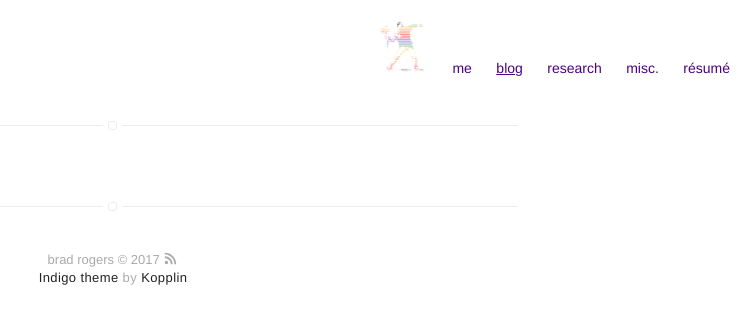
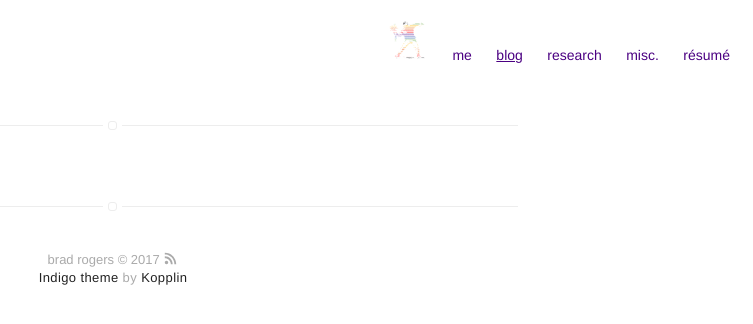
Before and after one commit to bradical3/bradical3.github.io, a Jekyll site: the page built from blog/index.html, in a window 1280 px wide. Shown: the top 324 px of the page, without its empty margins (527-1280 px from the left). Built offline with Jekyll 4.4.1, drawn with Linux system fonts in a browser that asks for light colours.

Commit message:
Update nav.html

```diff
--- a/_includes/nav.html
+++ b/_includes/nav.html
@@ -3,7 +3,7 @@
         {% if page.title != "Home" %}
             <li class="item">
                 <a class="link" href="{{ site.url }}/">
-                 <img class="selfie" width ="50px" alt="{{ site.name }}" src="{% if site.external-image %}{{ site.picture }}{% else %}{{ site.url }}/{{ site.picture }}{% endif %}" />
+                 <img class="selfie" width ="40px" height="40px" alt="{{ site.name }}" src="{% if site.external-image %}{{ site.picture }}{% else %}{{ site.url }}/{{ site.picture }}{% endif %}" />
                 </a>
             </li>
         {% endif %}
```
